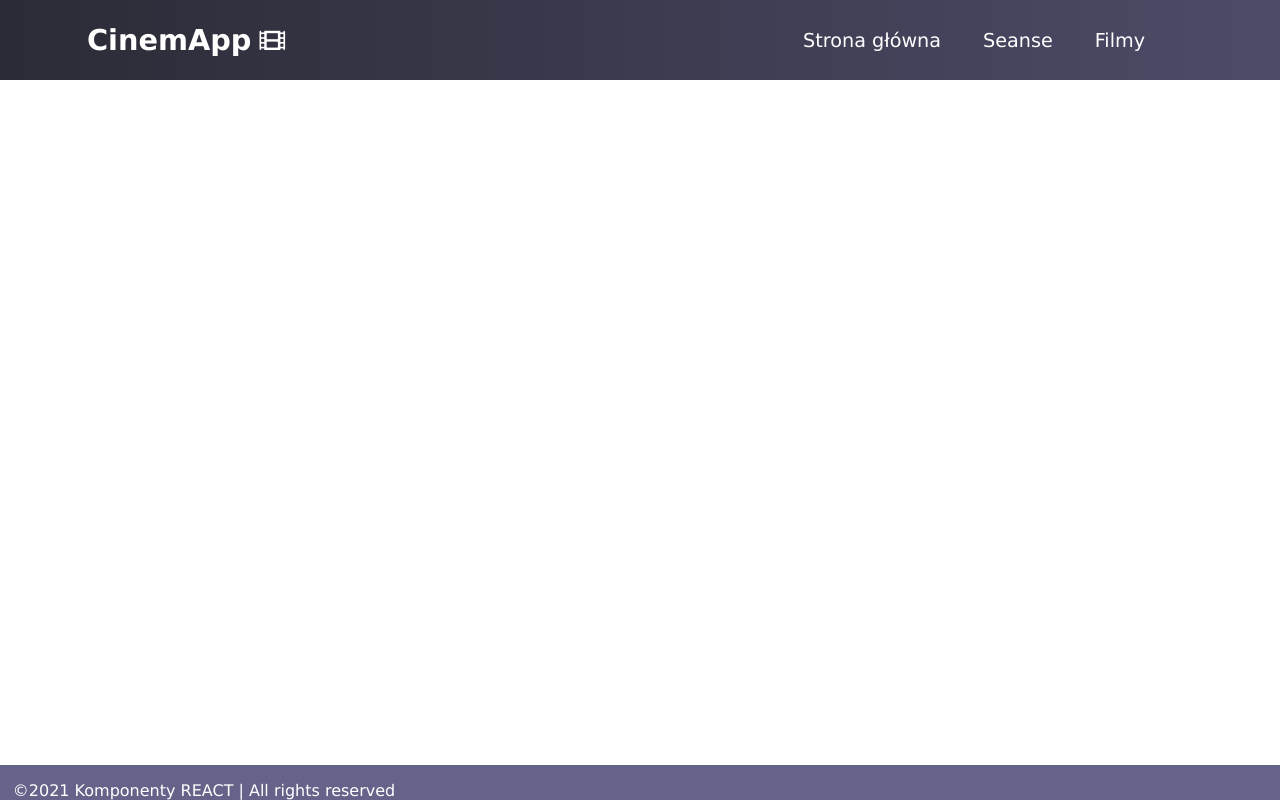
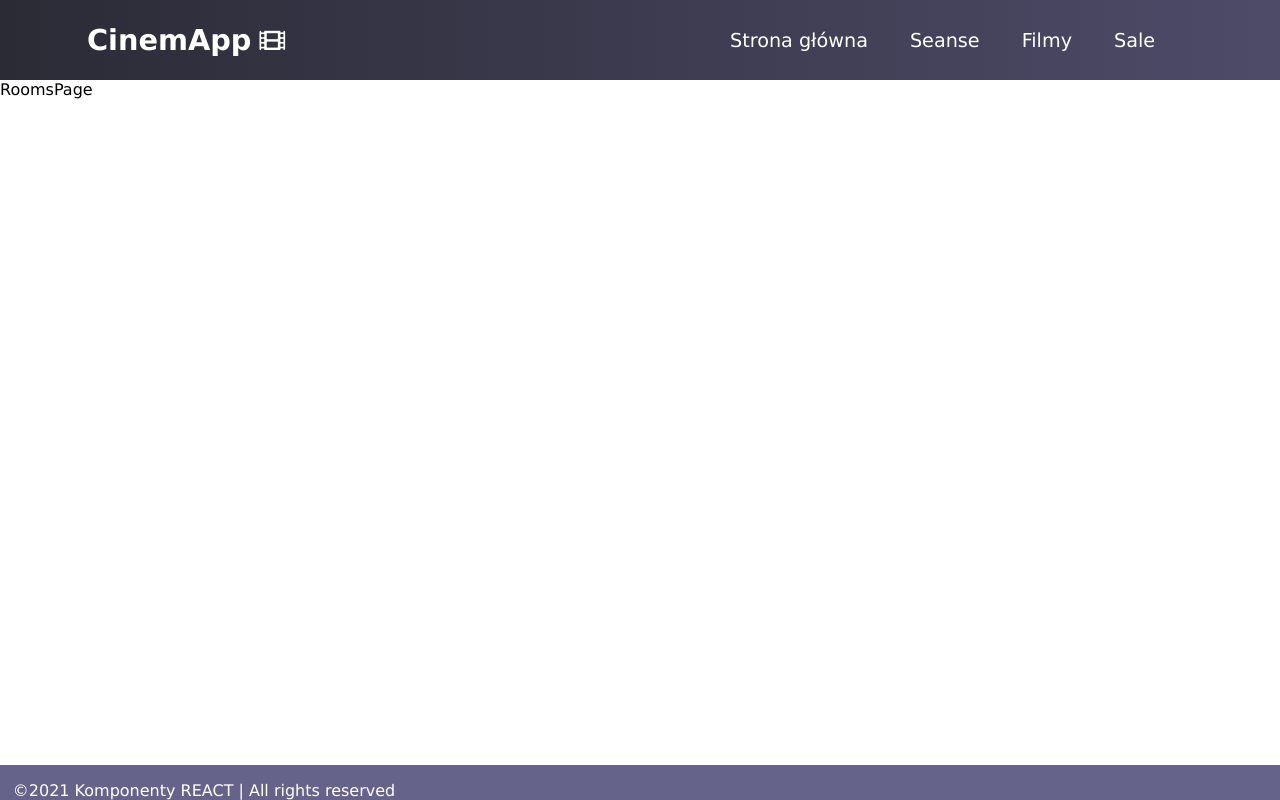
Before and after one commit to Tennessee-Git/Projekt_React, a React (Create React App) app: page /sale in a window 1280 px wide. Built offline with nearby package versions, Linux system fonts and the light colour scheme.

Commit message:
Wstęp do dodania CRUD od sal

```diff
--- a/src/App.js
+++ b/src/App.js
@@ -7,6 +7,7 @@ import MoviesPage from './Pages/MoviesPage';
 import ShowingsPage from './Pages/ShowingsPage';
 import GetMovieId from './Components/GetMovieId';
 import GetShowingId from './Components/GetShowingId';
+import RoomsPage from './Pages/RoomsPage';
 
 function App() {
   return (
@@ -17,6 +18,7 @@ function App() {
         <Route path="/" exact element={<HomePage/>}/>
         <Route path="/seanse"  exact element={<ShowingsPage/>}/>
         <Route path="/filmy" exact element={<MoviesPage/>}/>
+        <Route path="/sale" exact element={<RoomsPage/>}/>
         <Route exact path="/edytujFilm/:id" element={<GetMovieId/>}/>
         <Route path='/edytujSeans/:id' element={<GetShowingId type="edit"/>}/>
         <Route path='/rezerwuj/:id' element={<GetShowingId type="reservation"/>}/>
--- a/src/Components/Navbar/NavbarItems.js
+++ b/src/Components/Navbar/NavbarItems.js
@@ -13,5 +13,10 @@ export const NavbarItems = [
         title: 'Filmy',
         url: 'filmy',
         cName: 'nav-links'
+    },
+    {
+        title: 'Sale',
+        url: 'sale',
+        cName: 'nav-links'
     }
 ]
--- /dev/null
+++ b/src/Pages/RoomsPage.js
@@ -0,0 +1,7 @@
+import React from 'react'
+
+export default function RoomsPage() {
+  return (
+    <div>RoomsPage</div>
+  )
+}
```
